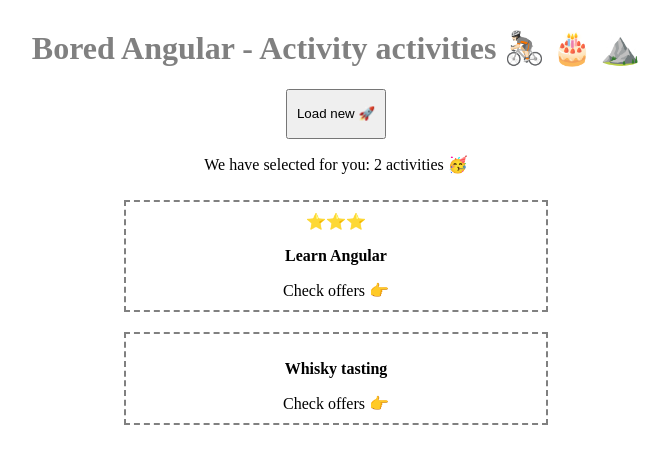
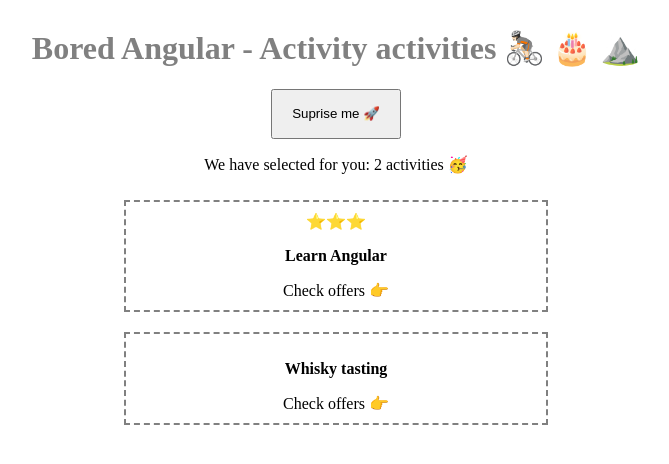
Before and after one commit to LukasMomot/bored-angular, an Angular app: page /suggestions in a window 1280 px wide. Shown: the top 464 px of the page, without its empty margins (304-973 px from the left). Built offline with nearby package versions, Linux system fonts and the light colour scheme.

Commit message:
change button text

```diff
--- a/src/app/activities/activities-list/activities-list.component.css
+++ b/src/app/activities/activities-list/activities-list.component.css
@@ -5,7 +5,7 @@
 }
 
 button {
-  width: 100px;
+  width: 130px;
   height: 50px;
 }
 
--- a/src/app/activities/activities-list/activities-list.component.html
+++ b/src/app/activities/activities-list/activities-list.component.html
@@ -1,4 +1,4 @@
-<button (click)="loadActivities()" >Load new 🚀</button>
+<button (click)="loadActivities()" >Suprise me 🚀</button>
 <p>We have selected for you: {{ activityCount() }} activities 🥳</p>
 @for (activity of activities(); track $index) {
   <app-activity-card [activity]="activity"></app-activity-card>
```
